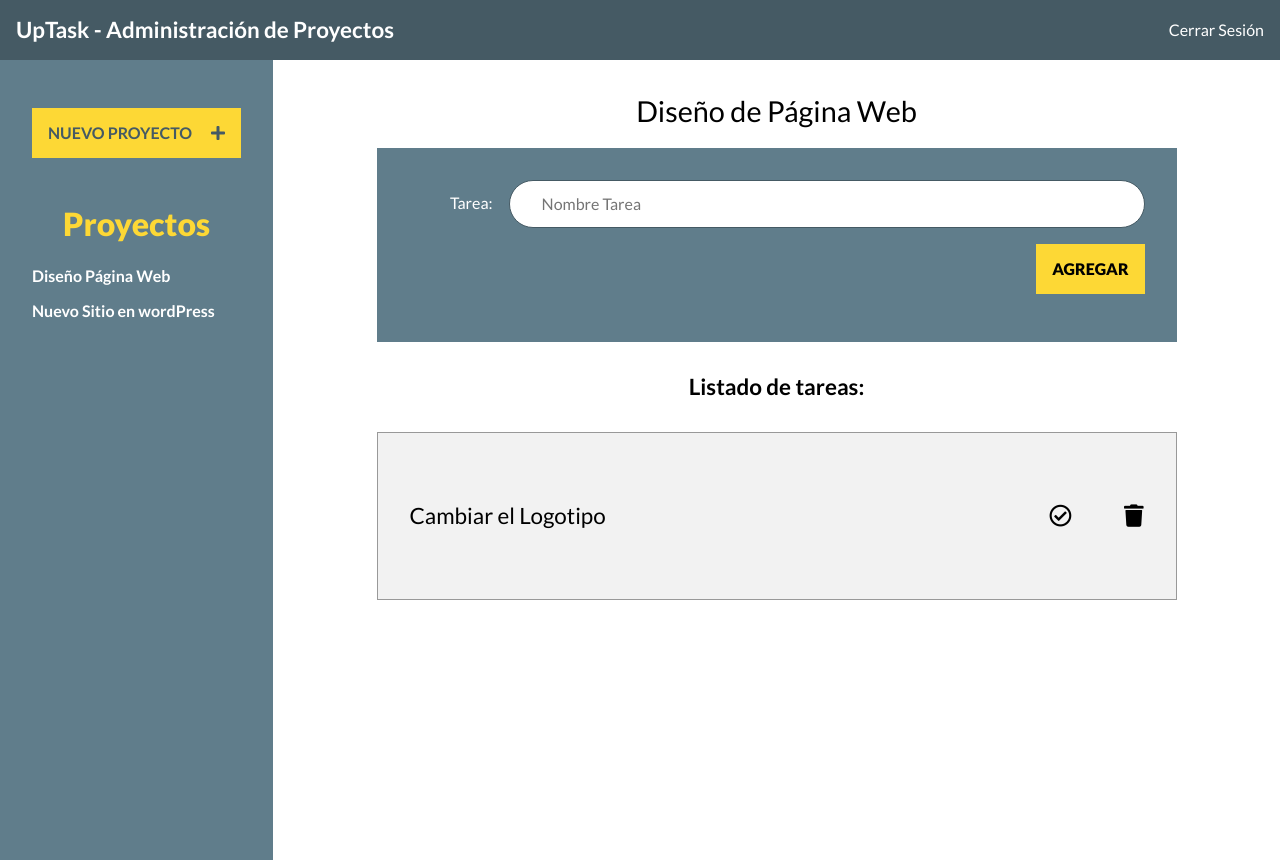
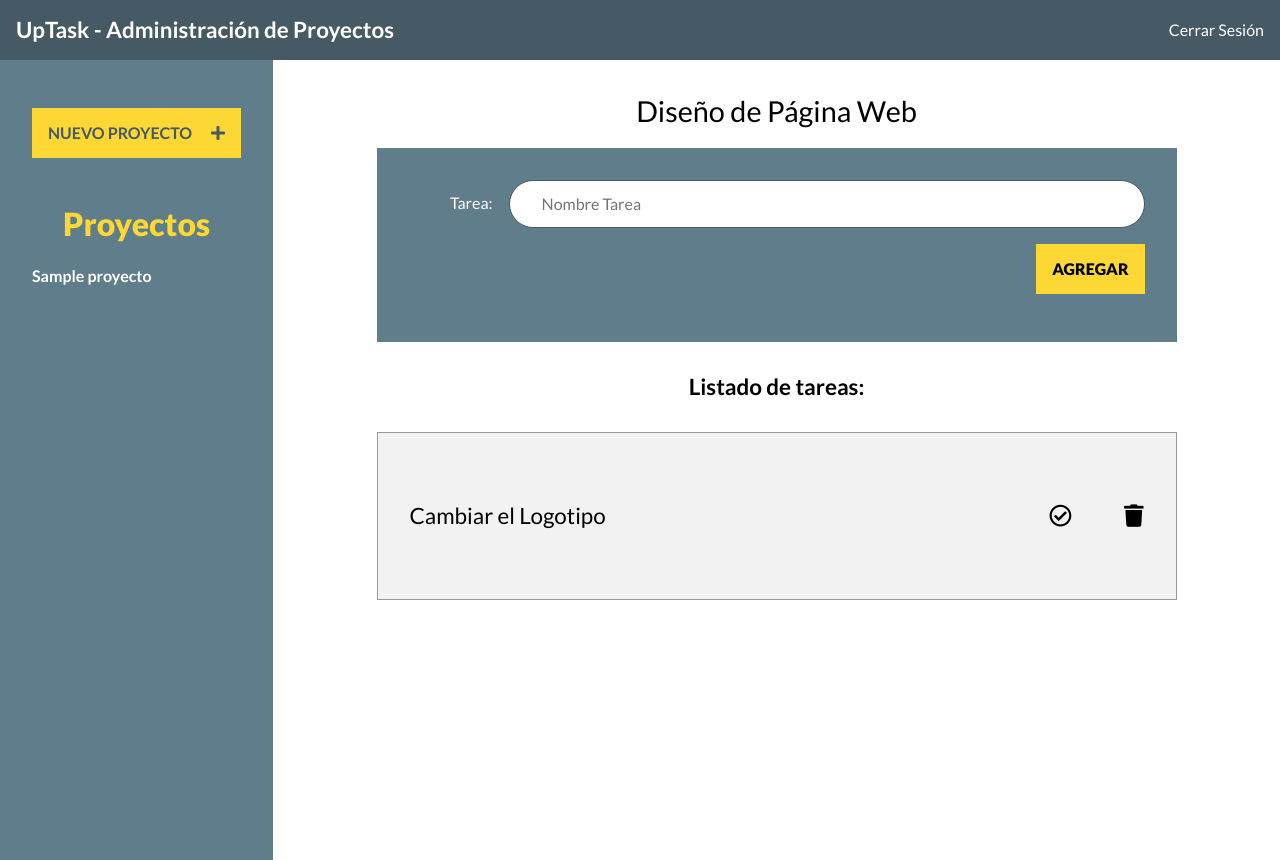
Before and after one commit to FabriJuncal/CRUD-Project-Manager, a PHP site: page / in a window 1280 px wide. Run offline with PHP 8.4, Linux system fonts and the light colour scheme; the visitor is signed in with stand-in values (Sample User, id 1); tables that the repository leaves empty or names only in its code hold one stand-in row (values such as "Sample post"); data that the repository does not hold is empty; some libraries are stand-ins or nearby versions.

Commit message:
Se hizo la barra lateral de Proyectos, Dinamica

```diff
--- a/inc/funciones/funciones.php
+++ b/inc/funciones/funciones.php
@@ -41,3 +41,20 @@ $ _SERVER ['PHP_SELF']: Este es el nombre de archivo del script que se está eje
     $pagina = str_replace(".php", "", $archivo);
     return $pagina;
 }
+
+
+/**  CONSULTAS **/
+
+// Obtenemos todos los Proyectos de la Base de Datos
+function obtenerProyectos(){
+  include 'conexion.php'; // Obtenemos la conexion
+
+  try {
+    // Obtenemos todos los Proyectos de la Base de Datos
+    return $conn->query('SELECT id, nombre FROM proyectos');
+
+  } catch (Exception $e) { // En caso de ERROR lo Imprimimos
+    echo 'Error!: ' . $e->getMessage();
+    return false;
+  }
+}
--- a/inc/templates/sidebar.php
+++ b/inc/templates/sidebar.php
@@ -6,16 +6,26 @@
         <div class="panel lista-proyectos">
             <h2>Proyectos</h2>
             <ul id="proyectos">
-                <li>
-                    <a href="#">
-                        Diseño Página Web
-                    </a>
-                </li>
-                <li>
-                    <a href="#">
-                        Nuevo Sitio en wordPress
-                    </a>
-                </li>
+                <?php
+                // Obtenemos todos los Proyectos de la Base de Datos y lo Inyectmos en el HTML
+                $proyectos = obtenerProyectos();
+
+                if($proyectos){
+
+                    foreach($proyectos as $proyecto){            ?>
+
+                        <li>
+                            <a href="index.php?id_proyecto=<?php echo $proyecto['id']  ?>" id="<?php echo $proyecto['id']  ?>">
+                                <?php echo $proyecto['nombre']  ?>
+                            </a>
+                        </li>
+
+            <?php
+                    }
+                }
+
+            ?>
+
             </ul>
         </div>
     </aside>
--- a/js/script.js
+++ b/js/script.js
@@ -65,7 +65,7 @@ function guardarProyectoBD(nombreProyecto){
                         var nuevoProyecto = document.createElement('li');
 
                         nuevoProyecto.innerHTML = `
-                            <a href="index.php?id_respuesta=${id_proyecto}" id=${id_proyecto}>
+                            <a href="index.php?id_proyecto=${id_proyecto}" id=${id_proyecto}>
                                 ${proyecto}
                             </a>
                         `;
@@ -80,7 +80,7 @@ function guardarProyectoBD(nombreProyecto){
                         })
                         .then(resultado =>{ // Redireccionamos al proyecto recien creado
                             if(resultado.value){
-                                window.location.href = 'index.php?id_respuesta=' + id_proyecto;
+                                window.location.href = 'index.php?id_proyecto=' + id_proyecto;
                             }
                         });
                     }
```
